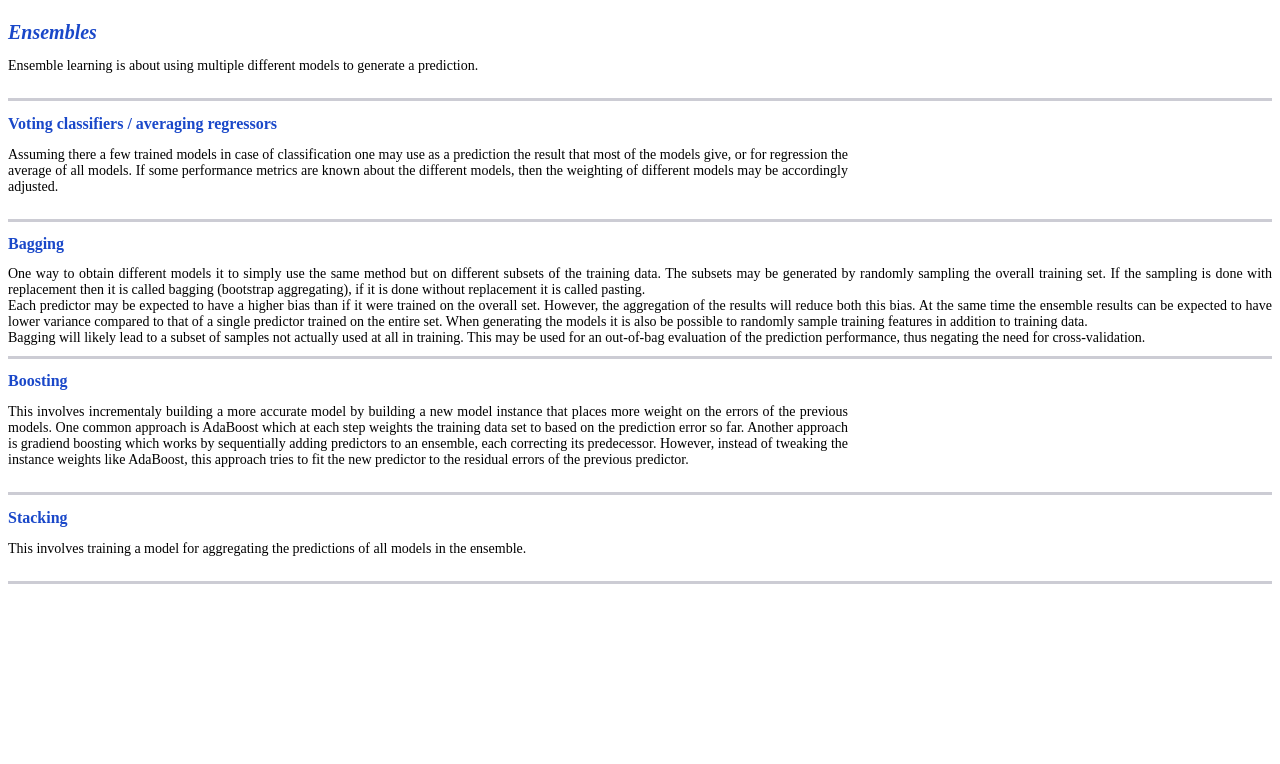
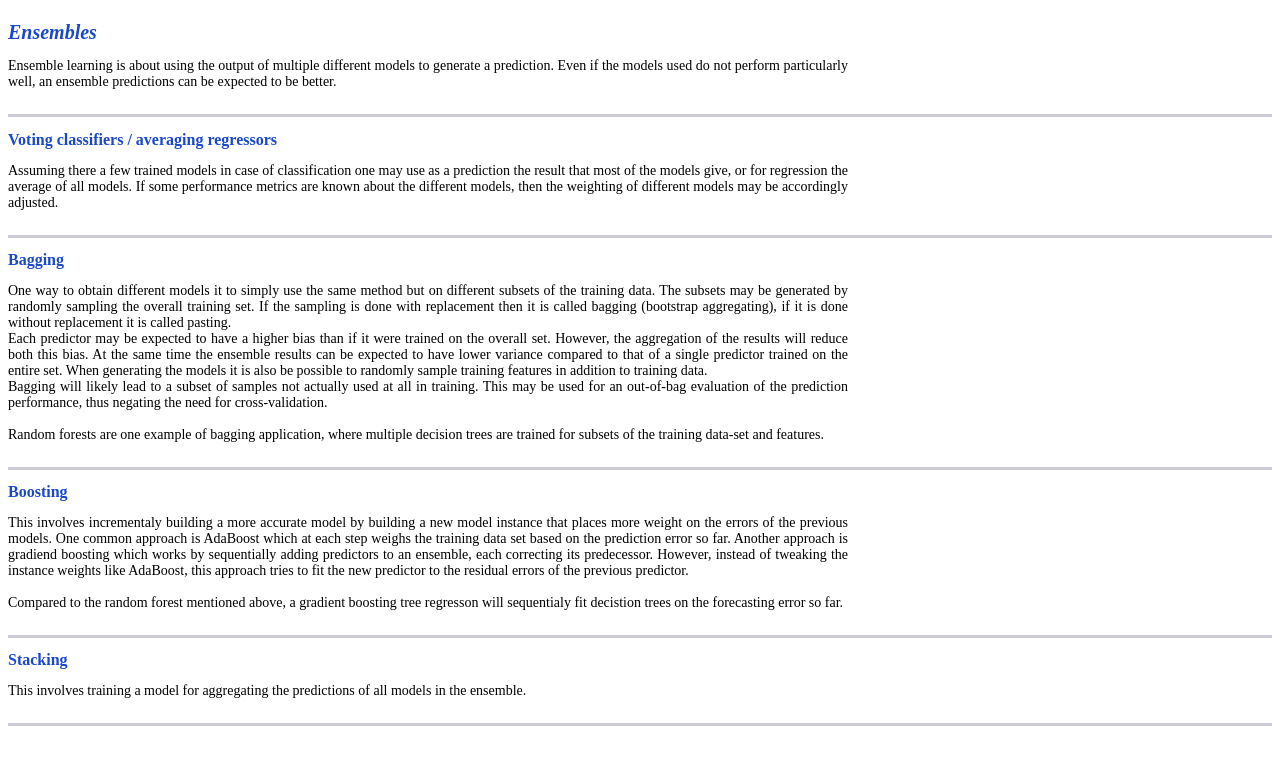
Before and after one commit to eloukarakis/eloukarakis.github.io, a plain HTML site: page algo-ensemble-learning.html in a window 1280 px wide. Drawn offline with nearby package versions, Linux system fonts and the light colour scheme.

Commit message:
text tweaks

```diff
--- a/algo-ensemble-learning.html
+++ b/algo-ensemble-learning.html
@@ -8,8 +8,10 @@
 
       	<div class='note'>
           <h1> Ensembles </h1>
-          <p> Ensemble learning is about using multiple different models to
-            generate a prediction.
+          <p> Ensemble learning is about using the output of multiple different
+              models to generate a prediction. Even if the models used do not
+              perform particularly well, an ensemble predictions can be expected
+              to be better.
           </p>
 
 	    </div>
@@ -27,7 +29,7 @@
 
         <div class='note'>
             <h2> Bagging </h2>
-                One way to obtain different models it to simply use the same method
+            <p> One way to obtain different models it to simply use the same method
                 but on different subsets of the training data. The subsets may be
                 generated by randomly sampling the overall training set. If the
                 sampling is done with replacement then it is called bagging
@@ -43,7 +45,12 @@
                 Bagging will likely lead to a subset of samples not actually
                 used at all in training. This may be used for an out-of-bag
                 evaluation of the prediction performance, thus negating the
-                need for cross-validation.<br>
+                need for cross-validation.<br><br>
+
+                Random forests are one example of bagging application, where
+                multiple decision trees are trained for subsets of the training
+                data-set and features.<br>
+            </p>
         </div>
 
         <div class='note'>
@@ -51,12 +58,16 @@
             <p> This involves incrementaly building a more accurate model by
                 building a new model instance that places more weight on the
                 errors of the previous models. One common approach is AdaBoost
-                which at each step weights the training data set to based on the
+                which at each step weighs the training data set based on the
                 prediction error so far. Another approach is gradiend boosting
                 which works by sequentially adding predictors to an ensemble,
                 each correcting its predecessor. However, instead of tweaking
                 the instance weights like AdaBoost, this approach tries to fit
-                the new predictor to the residual errors of the previous predictor.
+                the new predictor to the residual errors of the previous predictor.<br><br>
+
+                Compared to the random forest mentioned above, a gradient
+                boosting tree regresson will sequentialy fit decistion trees on
+                the forecasting error so far.<br>
             </p>
         </div>
 
```
